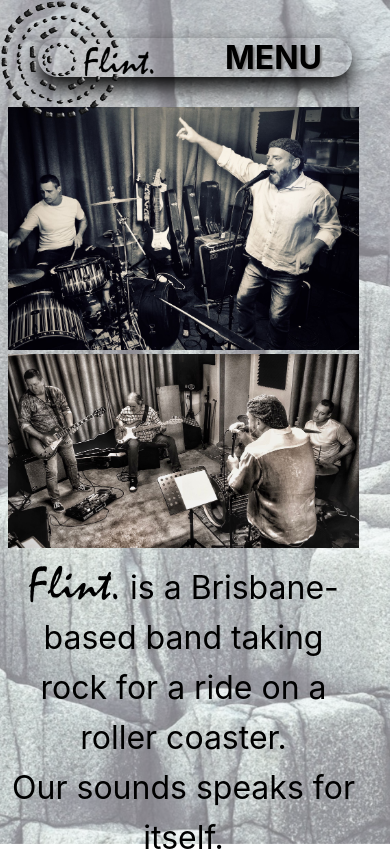
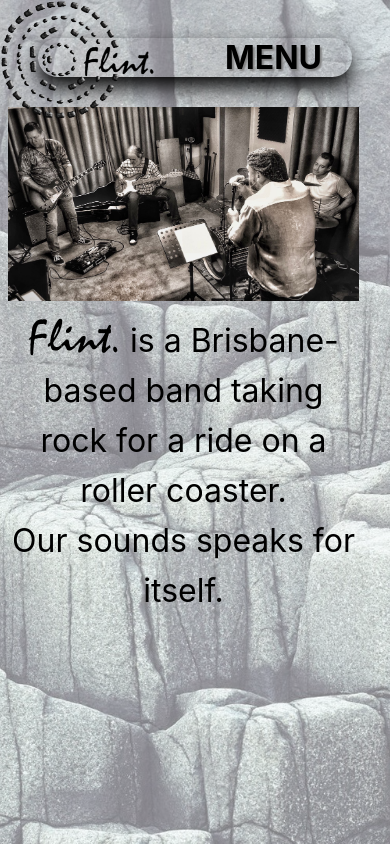
Before and after one commit to andrebonizi/flintband, a Svelte app: page / in a window 390 px wide. Built offline with nearby package versions, Linux system fonts and the light colour scheme; a web font is replaced by a local one.

Commit message:
removed home photo mobile

```diff
--- a/src/pages/Home.svelte
+++ b/src/pages/Home.svelte
@@ -5,9 +5,6 @@
 </script>
 
 <div in:fly="{{ x: 200, duration: 2000 }}">
-    {#if mobile}
-        <img src="image/photos/0.jpg" alt="Flint" />
-    {/if}
     <div class="content">
         <img src="image/photos/studio_all_of_us.jpg" alt="whole flint band together"/>
         <div class="flint">Flint.</div> is a Brisbane-based band taking rock for a ride on a roller coaster.
```
